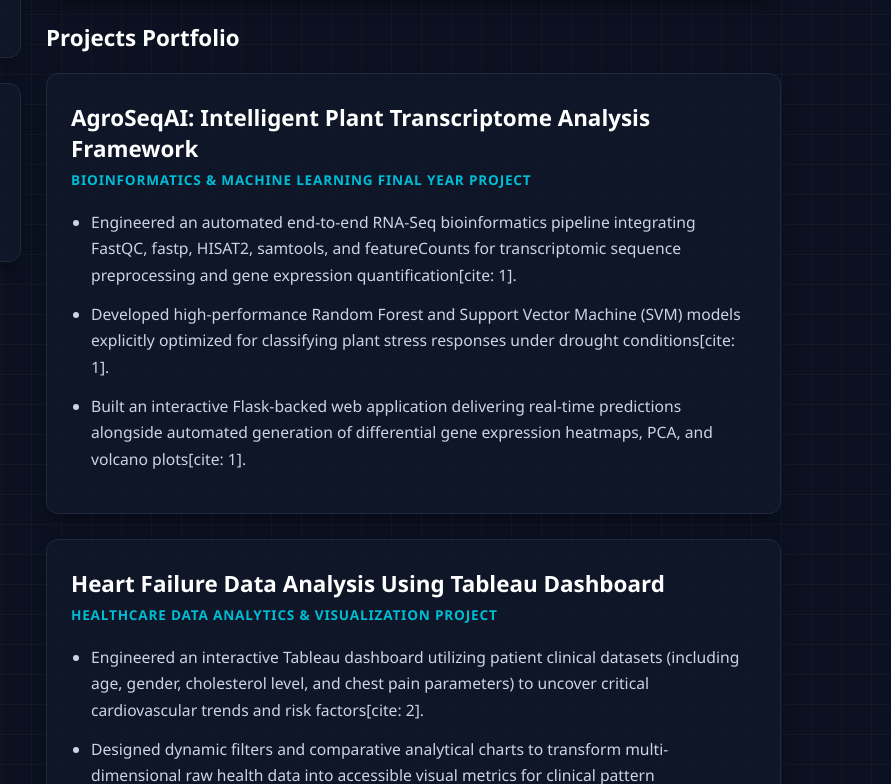
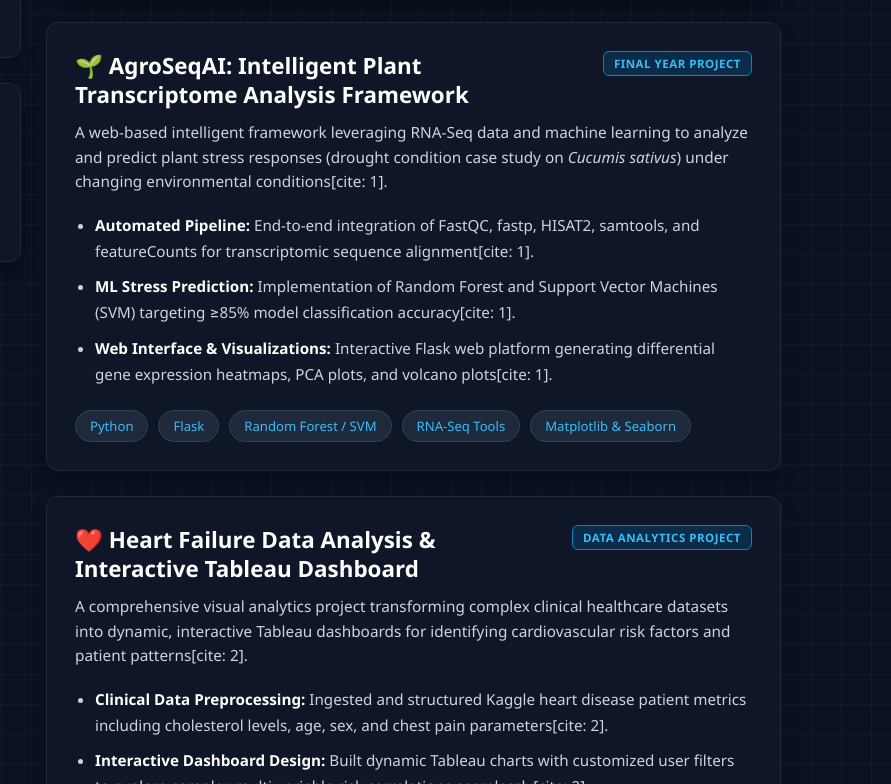
Before and after one commit to ayesha29-ch/ayesha29-ch.github.io, a plain HTML site: page index.html in a window 1280 px wide. Shown: the part 496-1280 px from the top of the page, 389-1280 px from the left. Drawn offline with Linux system fonts and the light colour scheme.

Commit message:
Update index.html

```diff
--- a/index.html
+++ b/index.html
@@ -80,15 +80,7 @@
             }
         }
 
-        /* Main Section Title */
-        .section-title {
-            color: #ffffff;
-            font-size: 1.4rem;
-            font-weight: 700;
-            margin-bottom: 20px;
-        }
-
-        /* Cards General */
+        /* Sidebar Cards */
         .card-node {
             background: rgba(15, 23, 42, 0.85);
             border: 1px solid #1e293b;
@@ -148,42 +140,81 @@
             border: 1px solid #334155;
         }
 
-        /* Project Cards (Exact Match with Image Style) */
+        /* Exact Project Card Styling */
         .project-card {
             background: rgba(15, 23, 42, 0.85);
             border: 1px solid #1e293b;
             border-radius: 12px;
-            padding: 28px 24px;
+            padding: 28px;
             margin-bottom: 25px;
             box-shadow: 0 10px 20px -5px rgba(0, 0, 0, 0.4);
         }
 
-        .project-card h4 {
+        .project-header {
+            display: flex;
+            justify-content: space-between;
+            align-items: flex-start;
+            gap: 15px;
+            margin-bottom: 12px;
+        }
+
+        .project-header h4 {
             color: #ffffff;
             font-size: 1.4rem;
             font-weight: 700;
-            margin-bottom: 6px;
+            line-height: 1.3;
         }
 
-        .project-subtitle {
-            color: #00bcd4;
-            font-size: 0.85rem;
+        .project-badge {
+            background: rgba(2, 132, 199, 0.2);
+            color: #38bdf8;
+            border: 1px solid #0284c7;
+            font-size: 0.72rem;
             font-weight: 700;
-            letter-spacing: 0.8px;
-            text-transform: uppercase;
-            margin-bottom: 20px;
+            padding: 4px 10px;
+            border-radius: 6px;
+            letter-spacing: 0.5px;
+            white-space: nowrap;
+        }
+
+        .project-desc {
+            color: #cbd5e1;
+            font-size: 0.96rem;
+            line-height: 1.6;
+            margin-bottom: 18px;
         }
 
         .project-bullets {
             list-style-type: disc;
             padding-left: 20px;
             color: #cbd5e1;
-            font-size: 0.98rem;
+            font-size: 0.95rem;
             line-height: 1.7;
+            margin-bottom: 22px;
         }
 
         .project-bullets li {
-            margin-bottom: 12px;
+            margin-bottom: 10px;
+        }
+
+        .project-bullets strong {
+            color: #ffffff;
+        }
+
+        .tech-tags {
+            display: flex;
+            flex-wrap: wrap;
+            gap: 10px;
+        }
+
+        .tech-tag {
+            background: #1e293b;
+            color: #38bdf8;
+            border: 1px solid #334155;
+            padding: 6px 14px;
+            border-radius: 20px;
+            font-size: 0.82rem;
+            font-weight: 500;
         }
     </style>
 </head>
@@ -240,33 +271,55 @@
                 </p>
             </div>
 
-            <!-- 2. PROJECTS PORTFOLIO (TECHNICAL SKILLS SE PEHLE) -->
+            <!-- 2. PROJECTS PORTFOLIO -->
             <div id="projects">
-                <h3 class="section-title">Projects Portfolio</h3>
 
-                <!-- Individual Card 1 -->
+                <!-- Project 1: AgroSeqAI -->
                 <div class="project-card">
-                    <h4>AgroSeqAI: Intelligent Plant Transcriptome Analysis Framework</h4>
-                    <div class="project-subtitle">BIOINFORMATICS & MACHINE LEARNING FINAL YEAR PROJECT</div>
-
+                    <div class="project-header">
+                        <h4>🌱 AgroSeqAI: Intelligent Plant Transcriptome Analysis Framework</h4>
+                        <span class="project-badge">FINAL YEAR PROJECT</span>
+                    </div>
+                    <p class="project-desc">
+                        A web-based intelligent framework leveraging RNA-Seq data and machine learning to analyze and predict plant stress responses (drought condition case study on <em>Cucumis sativus</em>) under changing environmental conditions[cite: 1].
+                    </p>
                     <ul class="project-bullets">
-                        <li>Engineered an automated end-to-end RNA-Seq bioinformatics pipeline integrating FastQC, fastp, HISAT2, samtools, and featureCounts for transcriptomic sequence preprocessing and gene expression quantification[cite: 1].</li>
-                        <li>Developed high-performance Random Forest and Support Vector Machine (SVM) models explicitly optimized for classifying plant stress responses under drought conditions[cite: 1].</li>
-                        <li>Built an interactive Flask-backed web application delivering real-time predictions alongside automated generation of differential gene expression heatmaps, PCA, and volcano plots[cite: 1].</li>
+                        <li><strong>Automated Pipeline:</strong> End-to-end integration of FastQC, fastp, HISAT2, samtools, and featureCounts for transcriptomic sequence alignment[cite: 1].</li>
+                        <li><strong>ML Stress Prediction:</strong> Implementation of Random Forest and Support Vector Machines (SVM) targeting ≥85% model classification accuracy[cite: 1].</li>
+                        <li><strong>Web Interface & Visualizations:</strong> Interactive Flask web platform generating differential gene expression heatmaps, PCA plots, and volcano plots[cite: 1].</li>
                     </ul>
+                    <div class="tech-tags">
+                        <span class="tech-tag">Python</span>
+                        <span class="tech-tag">Flask</span>
+                        <span class="tech-tag">Random Forest / SVM</span>
+                        <span class="tech-tag">RNA-Seq Tools</span>
+                        <span class="tech-tag">Matplotlib & Seaborn</span>
+                    </div>
                 </div>
 
-                <!-- Individual Card 2 -->
+                <!-- Project 2: Heart Failure Data Analysis (Tableau) -->
                 <div class="project-card">
-                    <h4>Heart Failure Data Analysis Using Tableau Dashboard</h4>
-                    <div class="project-subtitle">HEALTHCARE DATA ANALYTICS & VISUALIZATION PROJECT</div>
+                    <div class="project-header">
+                        <h4>❤️ Heart Failure Data Analysis & Interactive Tableau Dashboard</h4>
+                        <span class="project-badge">DATA ANALYTICS PROJECT</span>
+                    </div>
+                    <p class="project-desc">
+                        A comprehensive visual analytics project transforming complex clinical healthcare datasets into dynamic, interactive Tableau dashboards for identifying cardiovascular risk factors and patient patterns[cite: 2].
+                    </p>
+                    <ul class="project-bullets">
+                        <li><strong>Clinical Data Preprocessing:</strong> Ingested and structured Kaggle heart disease patient metrics including cholesterol levels, age, sex, and chest pain parameters[cite: 2].</li>
+                        <li><strong>Interactive Dashboard Design:</strong> Built dynamic Tableau charts with customized user filters to explore complex multi-variable risk correlations seamlessly[cite: 2].</li>
+                        <li><strong>Healthcare Risk Insights:</strong> Identified critical patterns demonstrating strong risk variations across demographic groups, cholesterol indicators, and chest pain classifications[cite: 2].</li>
+                    </ul>
+                    <div class="tech-tags">
+                        <span class="tech-tag">Tableau</span>
+                        <span class="tech-tag">Data Visualization</span>
+                        <span class="tech-tag">Healthcare Analytics</span>
+                        <span class="tech-tag">Kaggle Dataset</span>
+                        <span class="tech-tag">CSV Data Mining</span>
+                    </div>
+                </div>
 
-                    <ul class="project-bullets">
-                        <li>Engineered an interactive Tableau dashboard utilizing patient clinical datasets (including age, gender, cholesterol level, and chest pain parameters) to uncover critical cardiovascular trends and risk factors[cite: 2].</li>
-                        <li>Designed dynamic filters and comparative analytical charts to transform multi-dimensional raw health data into accessible visual metrics for clinical pattern identification[cite: 2].</li>
-                        <li>Extracted key healthcare insights demonstrating critical correlations between elevated cholesterol levels, specific chest pain classifications, and patient vulnerability across demographic groups[cite: 2].</li>
-                    </ul>
-                </div>
             </div>
 
             <!-- 3. TECHNICAL SKILLS -->
```
